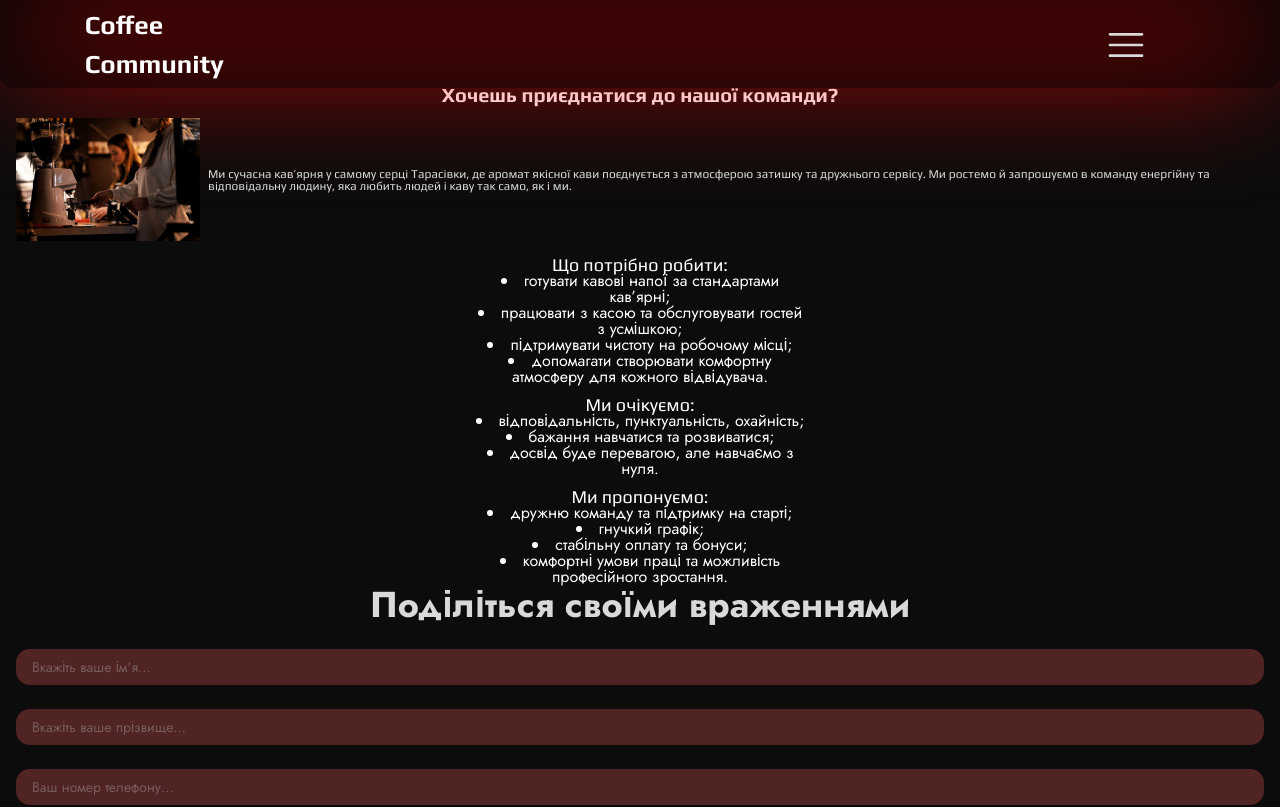
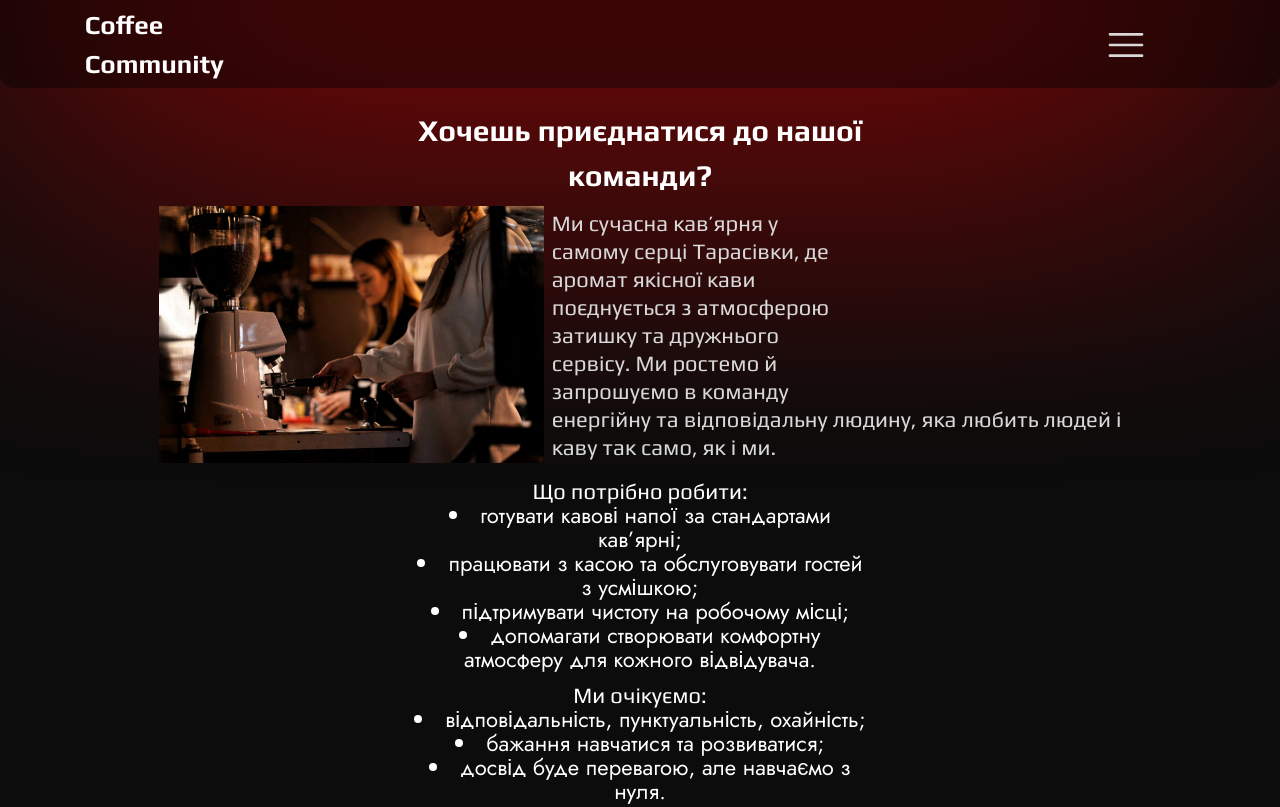
Before and after one commit to Necrotic999/coffee-community-front, a Next.js app: page /vacancies in a window 1280 px wide. Shown: the top 807 px of the page. Built offline with nearby package versions, Linux system fonts and the light colour scheme; no server answers.

Commit message:
add md for vacancies

```diff
--- a/src/components/Vacancies/Vacancies.jsx
+++ b/src/components/Vacancies/Vacancies.jsx
@@ -1,6 +1,7 @@
 'use client';
 import Image from 'next/image'
 import React, { useRef, useState } from 'react'
+import useDeviceType from "@/lib/hooks/useDeviceType";
 import ReCAPTCHA from "react-google-recaptcha";
 import {
   Form,
@@ -19,10 +20,10 @@ const RECAPTCHA_SITE_KEY = process.env.NEXT_PUBLIC_RECAPTCHA_SITE_KEY;
 
 
 
-
 const Vacancies = () => {
   const [isSubmitting, setIsSubmitting] = useState(false);
   const recaptchaRef = useRef(null);
+  const deviceType = useDeviceType();
 
   const schema = z.object({
     name: z
@@ -88,16 +89,16 @@ const Vacancies = () => {
     }
   };
   return (
-    <section className='px-4'>
-    <div className='w-full h-[60px] bg-[#FF0000] blur-3xl z-0 relative top-0 left-0'/>
-        <h2 className='font-[play] font-bold text-[#FFFFFF] text-[20px] z-10 mt-5 text-center mb-2'>Хочешь приєднатися до нашої команди?</h2>
-    <div className='flex relative  md:flex-row items-center justify-between  gap-2 mb-4'>
-        <Image src='/images/vacancies.png' alt='' width={184} height={123}/>
-        <p className='font-[play] text-[12px] text-left leading-3'>Ми сучасна кав’ярня у самому серці Тарасівки, де аромат якісної кави поєднується з атмосферою затишку та дружнього сервісу. Ми ростемо й запрошуємо в команду енергійну та відповідальну людину, яка любить людей і каву так само, як і ми.</p>
+    <section className='px-4 mb-50px min-[768px]:mb-[80px] min-[1440px]:mb-[130px]'>
+    <div className='w-full h-[60px] bg-[#FF0000] blur-3xl z-0 relative top-0 left-0 min-[768px]:h-[168px] min-[768px]:-top-20 min-[768px]:blur-[150px] min-[768px]:left-0 '/>
+        <h2 className='font-[play] font-bold text-[#FFFFFF] text-[20px] z-10 relative mt-5 text-center mb-2 min-[768px]:text-[30px] min-[768px]:-mt-15 min-[1440px]:text-[46px] min-[1440px]:mt-0 min-[1440px]:mb-[71px]'>Хочешь приєднатися до нашої <br/> команди?</h2>
+    <div className='flex relative gap-2 mb-4  min-[768px]:flex-row items-center justify-center min-[1440px]:gap-15 min-[1440px]:mb-14'>
+        <Image src='/images/vacancies.png' alt='' width={184} height={123} className='min-[768px]:w-[385px] min-[768px]:h-[257px] min-[1440px]:w-[644px] min-[1440px]:h-[430px]'/>
+        <p className='font-[play] text-[12px] text-left leading-3 min-[768px]:text-[22px] min-[768px]:leading-7 min-[1440px]:text-[40px] min-[1440px]:leading-12'>Ми сучасна кав’ярня у <br /> самому серці Тарасівки, де <br />аромат якісної кави <br /> поєднується з атмосферою <br /> затишку та дружнього <br /> сервісу. Ми ростемо й <br /> запрошуємо в команду <br /> енергійну та відповідальну  людину, яка любить людей і <br /> каву так само, як і ми.</p>
     </div>
-    <div className=" flex flex-col items-center text-[#FFFFFF] text-[14px] md:text-[16px] leading-4">
-        <div className='flex flex-col items-center mb-3'>
-          <h3 className="font-[play] text-[14px] md:text-[18px] mb-0">Що потрібно робити:</h3>
+    <div className=" flex flex-col items-center text-[#FFFFFF] text-[14px] min-[768px]:text-[22px] leading-6 min-[1440px]:text-[40px] min-[1440px]:leading-10">
+        <div className='flex flex-col items-center mb-3 min-[1440px]:mb-15'>
+          <h3 className="font-[play] text-[14px] min-[768px]:text-[22px] mb-0 min-[1440px]:text-[40px]">Що потрібно робити:</h3>
           <ul className="list-disc  list-inside flex flex-col text-center">
             <li>готувати кавові напої за стандартами <br/>кав’ярні;</li>
             <li>працювати з касою та обслуговувати гостей <br/> з усмішкою;</li>
@@ -106,8 +107,8 @@ const Vacancies = () => {
           </ul>
         </div>
 
-        <div className=" flex flex-col items-center mb-3">
-          <h3 className="font-[play] text-[14px] md:text-[18px] mb-0">Ми очікуємо:</h3>
+        <div className=" flex flex-col items-center mb-3 min-[1440px]:text-[40px] min-[1440px]:leading-10 min-[1440px]:mb-15">
+          <h3 className="font-[play] text-[14px] min-[768px]:text-[22px] mb-0 min-[1440px]:text-[40px]">Ми очікуємо:</h3>
           <ul className="list-disc list-inside flex flex-col text-center">
             <li>відповідальність, пунктуальність, охайність;</li>
             <li>бажання навчатися та розвиватися;</li>
@@ -115,9 +116,9 @@ const Vacancies = () => {
           </ul>
         </div>
 
-        <div className=" flex flex-col items-center">
-          <h3 className="font-[play] text-[14px] md:text-[18px] mb-0">Ми пропонуємо:</h3>
-          <ul className="list-disc list-inside flex flex-col text-center">
+        <div className=" flex flex-col items-center min-[1440px]:text-[40px] min-[1440px]:leading-10">
+          <h3 className="font-[play] text-[14px] min-[768px]:text-[22px] mb-0 min-[1440px]:text-[40px]">Ми пропонуємо:</h3>
+          <ul className="list-disc list-inside flex flex-col text-center mb-[22px] min-[768px]:mb-[33px] min-[1440px]:mb-15">
             <li>дружню команду та підтримку на старті;</li>
             <li>гнучкий графік;</li>
             <li>стабільну оплату та бонуси;</li>
@@ -125,26 +126,26 @@ const Vacancies = () => {
           </ul>
         </div>
       </div>
-      <h2 className="text-5 md:text-4xl min-[1440px]:text-5xl font-bold text-center mb-6 text-[#D9D9D9] text-[22px] font-advent">
-        Поділіться своїми враженнями
+      <h2 className=" min-[768px]:text-[30px] min-[768px]:leading-7 min-[768px]:mb-[39px] min-[1440px]:text-[46px] min-[1440px]:leading-11 font-bold text-center mb-2.5 text-[#D9D9D9] text-[22px] font-advent leading-6">
+        Зроби свій перший крок до <br/> нової роботи - заповни <br />коротку форму!
       </h2>
 
       <Form {...form}>
-        <form onSubmit={handleSubmit(onSubmit)} className="space-y-6">
+        <form onSubmit={handleSubmit(onSubmit)} className='flex flex-col justify-center items-center'>
           <FormField
             control={control}
             name="name"
             render={({ field }) => (
-              <div className="flex flex-col gap-0.5">
+              <div className="flex flex-col gap-0.5 items-center ">
                 <FormControl>
                   <Input
                     type="text"
                     placeholder="Вкажіть ваше ім'я..."
-                    className="w-full px-4 py-2 bg-[#512424] rounded-[14px] text-[#D9D9D9] placeholder:text-[#785C5C] border-none"
+                    className="w-full text-[10px] px-4 min-[768px]:text-[14px] min-[1440px]:text-[26px] py-2 bg-[#512424] rounded-[14px] text-[#D9D9D9] placeholder:text-[#785C5C] border-none w-[250px] min-[768px]:w-[475px]  min-[1440px]:w-[800px] min-[1440px]:h-[60px]"
                     {...field}
                   />
                 </FormControl>
-                <FormMessage className="ml-5" />
+                <FormMessage className="ml-5 text-[10px] min-[768px]:text-[12px] min-[1440px]:text-[16px]" />
               </div>
             )}
           />
@@ -153,16 +154,16 @@ const Vacancies = () => {
             control={control}
             name="surname"
             render={({ field }) => (
-              <div className="flex flex-col gap-0.5">
+              <div className="flex flex-col gap-0.5 items-center ">
                 <FormControl>
                   <Input
                     type="text"
                     placeholder="Вкажіть ваше прізвище..."
-                    className="w-full px-4 py-2 bg-[#512424] rounded-[14px] text-[#D9D9D9] placeholder:text-[#785C5C] border-none"
+                    className="w-full px-4 text-[10px] min-[768px]:text-[14px] min-[1440px]:text-[26px] py-2 bg-[#512424] rounded-[14px] text-[#D9D9D9] placeholder:text-[#785C5C] border-none w-[250px] min-[768px]:w-[475px] min-[1440px]:w-[800px] min-[1440px]:h-[60px]"
                     {...field}
                   />
                 </FormControl>
-                <FormMessage className="ml-5" />
+                <FormMessage className="ml-5 text-[10px] min-[768px]:text-[12px] min-[1440px]:text-[16px]" />
               </div>
             )}
           />
@@ -170,16 +171,16 @@ const Vacancies = () => {
             control={control}
             name="phoneNumber"
             render={({ field }) => (
-              <div className="flex flex-col gap-0.5">
+              <div className="flex flex-col  items-center mb-2.5 min-[768px]:mb-[18px] min-[1440px]:mb-[34px]">
                 <FormControl>
                   <Input
                     type="tel"
                     placeholder="Ваш номер телефону..."
-                    className="w-full px-4 py-2 bg-[#512424] rounded-[14px] text-[#D9D9D9] placeholder:text-[#785C5C] border-none"
+                    className="w-full px-4 py-2 bg-[#512424] rounded-[14px] min-[768px]:text-[14px] min-[1440px]:text-[26px] text-[#D9D9D9] placeholder:text-[#785C5C] border-none w-[250px]  min-[768px]:w-[475px] min-[1440px]:w-[800px] min-[1440px]:h-[60px] text-[10px]"
                     {...field}
                   />
                 </FormControl>
-                <FormMessage className="ml-5" />
+                <FormMessage className="ml-5 text-[10px] min-[768px]:text-[12px] min-[1440px]:text-[16px]" />
               </div>
             )}
           />
@@ -192,7 +193,7 @@ const Vacancies = () => {
 
           <button
             type="submit"
-            className="w-full from-[#BE0000] to-[#000000] hover:from-[#D00000] hover:to-[#1a1a1a] text-white font-extrabold text-[20px] py-3 px-4 rounded-lg transition-all duration-300 shadow-lg hover:shadow-xl transform hover:scale-[1.02] neon-gradient-review-button disabled:opacity-70 disabled:cursor-not-allowed"
+            className="w-52 h-[35px] min-[768px]:w-[357px] min-[768px]:h-[46px] min-[768px]:text-[19px] min-[1440px]:w-[677px] min-[1440px]:h-[60px] min-[1440px]:text-[27px] from-[#BE0000] to-[#000000] hover:from-[#D00000] hover:to-[#1a1a1a] text-white font-extrabold text-[14px] font-jost py-3 px-4 rounded-lg transition-all duration-300 shadow-lg hover:shadow-xl transform hover:scale-[1.02] neon-gradient-review-button disabled:opacity-70 disabled:cursor-not-allowed"
           >
             Надіслати дані
           </button>
```
